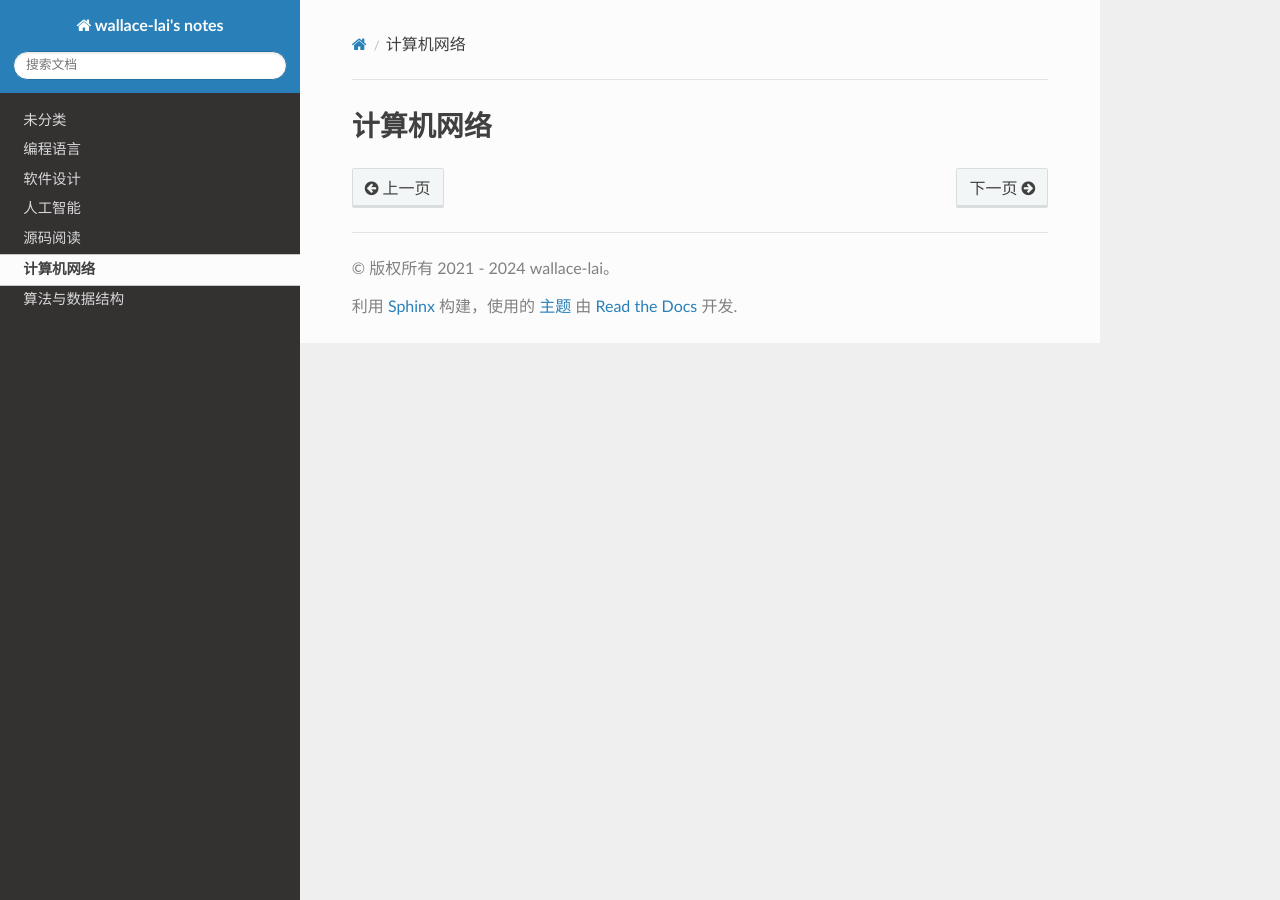
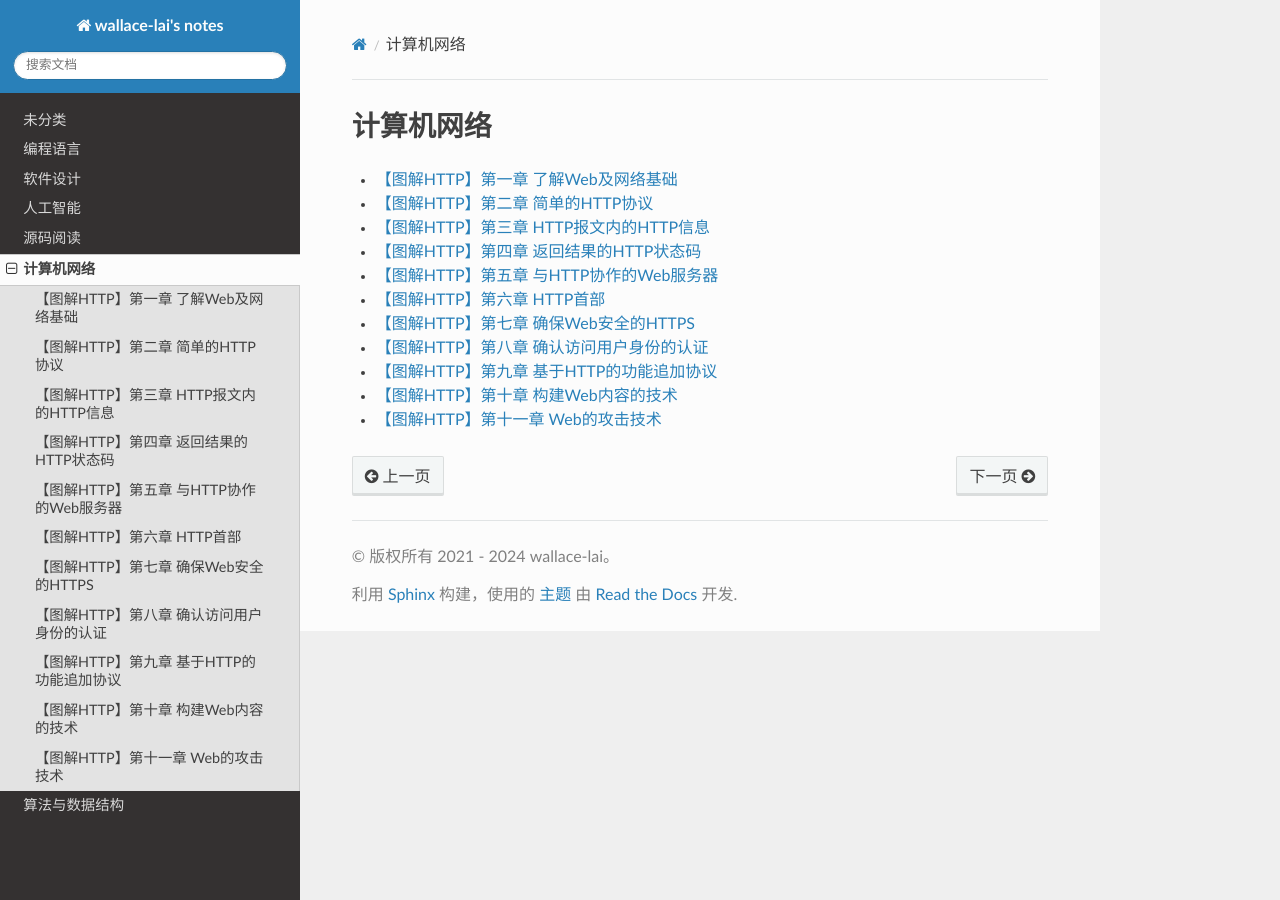
Before and after one commit to wallace-lai/learning-notes, a Sphinx documentation site: the page built from source/Network/index.rst, in a window 1280 px wide. Built offline with Sphinx 7.4.7 and the Read the Docs theme 2.0.0, drawn with Linux system fonts in a browser that asks for light colours.

Commit message:
add post

```diff
--- /dev/null
+++ b/source/Network/http0.md
@@ -0,0 +1,10 @@
+# 【图解HTTP】第一章 了解Web及网络基础
+
+作者：wallace-lai <br/>
+发布：2024-03-19 <br/>
+更新：2023-03-19 <br/>
+
+阅读本书的目的是为了**粗略**了解HTTP协议的原理，后续如果有需求，再深入理解HTTP的细节内容。
+
+
+未完待续...
--- /dev/null
+++ b/source/Network/http1.md
@@ -0,0 +1,7 @@
+# 【图解HTTP】第二章 简单的HTTP协议
+
+作者：wallace-lai <br/>
+发布：2024-03-19 <br/>
+更新：2023-03-19 <br/>
+
+未完待续...
--- /dev/null
+++ b/source/Network/http10.md
@@ -0,0 +1,7 @@
+# 【图解HTTP】第十一章 Web的攻击技术
+
+作者：wallace-lai <br/>
+发布：2024-03-19 <br/>
+更新：2023-03-19 <br/>
+
+未完待续...
--- /dev/null
+++ b/source/Network/http2.md
@@ -0,0 +1,7 @@
+# 【图解HTTP】第三章 HTTP报文内的HTTP信息
+
+作者：wallace-lai <br/>
+发布：2024-03-19 <br/>
+更新：2023-03-19 <br/>
+
+未完待续...
--- /dev/null
+++ b/source/Network/http3.md
@@ -0,0 +1,7 @@
+# 【图解HTTP】第四章 返回结果的HTTP状态码
+
+作者：wallace-lai <br/>
+发布：2024-03-19 <br/>
+更新：2023-03-19 <br/>
+
+未完待续...
--- /dev/null
+++ b/source/Network/http4.md
@@ -0,0 +1,7 @@
+# 【图解HTTP】第五章 与HTTP协作的Web服务器
+
+作者：wallace-lai <br/>
+发布：2024-03-19 <br/>
+更新：2023-03-19 <br/>
+
+未完待续...
--- /dev/null
+++ b/source/Network/http5.md
@@ -0,0 +1,7 @@
+# 【图解HTTP】第六章 HTTP首部
+
+作者：wallace-lai <br/>
+发布：2024-03-19 <br/>
+更新：2023-03-19 <br/>
+
+未完待续...
--- /dev/null
+++ b/source/Network/http7.md
@@ -0,0 +1,7 @@
+# 【图解HTTP】第八章 确认访问用户身份的认证
+
+作者：wallace-lai <br/>
+发布：2024-03-19 <br/>
+更新：2023-03-19 <br/>
+
+未完待续...
--- /dev/null
+++ b/source/Network/http8.md
@@ -0,0 +1,7 @@
+# 【图解HTTP】第九章 基于HTTP的功能追加协议
+
+作者：wallace-lai <br/>
+发布：2024-03-19 <br/>
+更新：2023-03-19 <br/>
+
+未完待续...
--- /dev/null
+++ b/source/Network/http9.md
@@ -0,0 +1,7 @@
+# 【图解HTTP】第十章 构建Web内容的技术
+
+作者：wallace-lai <br/>
+发布：2024-03-19 <br/>
+更新：2023-03-19 <br/>
+
+未完待续...
```
Also changed, not shown: source/Network/http6.md (added, +142 -0 lines), source/Network/index.rst (+12 -0 lines), source/media/images/Network/http0.png (added), source/media/images/Network/http1.png (added).
